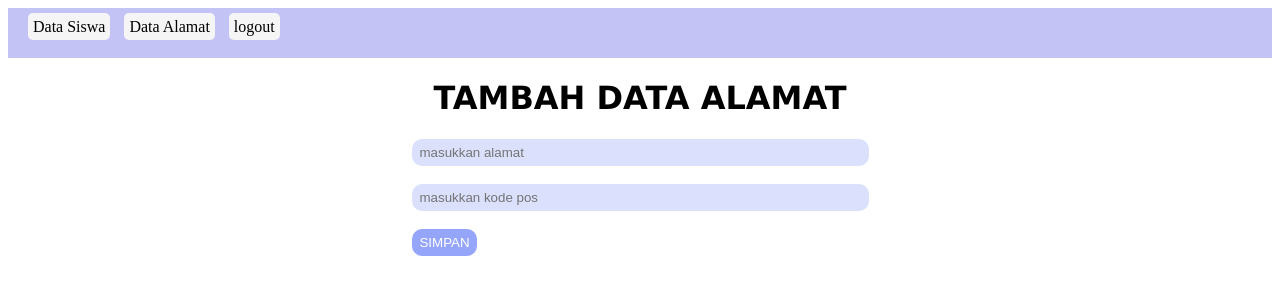
After one commit to AmeliaaZahra/amel_ci, a CodeIgniter app: a page that uses application/views/tambah_alamat.php in a window 1280 px wide. The commit adds this page. Shown: the top 300 px of the page. Run offline with CodeIgniter, Linux system fonts and the light colour scheme; the visitor is signed in with stand-in values (Sample User, id 1).

Commit message:
menambah data alamat

```diff
--- a/application/controllers/admin.php
+++ b/application/controllers/admin.php
@@ -27,7 +27,7 @@ class admin extends CI_Controller {
 
 		$this->load->model('siswa_model');
 		$data['edit'] = $this->siswa_model->getsiswaByNIS($NIS);
-		$data['alamat'] = ['pekalongan', 'batang', 'tegal', 'pemalang'];
+		$data['alamat'] = [1, 2, 3, 4];
 
 		$this->load->view('template/header');
 		$this->load->view('edit_siswa', $data);
@@ -38,7 +38,7 @@ class admin extends CI_Controller {
 		$data =
 		[
 			"Nama" => $this->input->post('nama', true),
-			"Alamat" => $this->input->post('alamat', true),
+			"id_alamat" => $this->input->post('alamat', true),
 			"No_telp" => $this->input->post('no_telp', true)
 		];
 		$this->db->where('NIS', $this->input->post('NIS'));
--- /dev/null
+++ b/application/controllers/alamat.php
@@ -0,0 +1,44 @@
+<?php
+defined('BASEPATH') OR exit('No direct script access allowed');
+
+class alamat extends CI_Controller {
+
+	public function __construct()
+	{
+		parent::__construct();
+		is_logged_in();
+	}
+
+	public function index()
+	{
+		$this->load->model('alamat_model');
+		$data['alamat'] = $this->alamat_model->getAlamat();
+
+		$this->load->view('template/header');
+		$this->load->view('template/menu');
+		$this->load->view('alamat' , $data);
+		$this->load->view('template/footer');
+	}
+
+    public function hapus($id){
+        $this->db->delete('alamat', ['id' => $id]);
+        redirect('alamat');
+ }
+
+    public function tambah_utalamat()
+	{
+		$this->load->view('template/header');
+		$this->load->view('template/menu');
+		$this->load->view('tambah_alamat');
+		$this->load->view('template/footer');
+	}
+
+    public function simpan()
+ {
+	   $this->load->model('alamat_model');
+
+	   $data['alamat'] = $this->alamat_model->tambahAlamat();
+
+	   redirect('alamat');
+ }
+}
--- a/application/controllers/login.php
+++ b/application/controllers/login.php
@@ -17,7 +17,7 @@ class login extends CI_Controller {
 		$user = $this->db->get_where('user', ['username' => $username])->row_array();
 
 		if ($user) {
-			if ($password == $user['password']) {
+			if (password_verify($password, $user['password'])) {
 				$data = [
 					'username' => $user ['username']
 				];
--- a/application/controllers/tambah_siswa.php
+++ b/application/controllers/tambah_siswa.php
@@ -5,8 +5,9 @@ class tambah_siswa extends CI_Controller {
 
 	public function index()
 	{
+		$data['alamat'] = $this->db->get('alamat')->result_array();
 		$this->load->view('template/header');
-		$this->load->view('tambah_siswa');
+		$this->load->view('tambah_siswa', $data);
 		$this->load->view('template/footer');
 	}
 
--- a/application/models/user_model.php
+++ b/application/models/user_model.php
@@ -10,7 +10,7 @@ public function simpan_user()
 			$data =
 			[
 					"username" => $this->input->post('username' , true),
-					"password" => $this->input->post('password' , true),
+					"password" => password_hash($this->input->post('password'), PASSWORD_DEFAULT),
 					"nama" => $this->input->post('nama' , true)
 			];
 
--- a/application/views/admin.php
+++ b/application/views/admin.php
@@ -22,7 +22,7 @@
             <tr>
                 <td><?= $ssw['NIS'] ?></td>
                 <td><?= $ssw['Nama'] ?></td>
-                <td><?= $ssw['Alamat'] ?></td>
+                <td><?= $ssw['alamat'] ?></td>
                 <td><?= $ssw['No_telp'] ?></td>
                 <td><a href="<?= base_url(); ?>admin/edit/<?= $ssw['NIS']?>">Edit</a></td>
                 <td><a onclick="return confirm ('yakiennn niehh mw hapuss??')" href="<?= base_url(); ?>admin/hapus/<?= $ssw['NIS']?>">hapus</a></td>
--- a/application/views/daftar.php
+++ b/application/views/daftar.php
@@ -1,5 +1,5 @@
 <h1>tambah user</h1>
-
+<div class="tambah">
 <form action="<?= base_url() ?>daftar/simpan" method="POST">
     <input type="text" name="username" placeholder="masukkan username">
     <br><br>
@@ -11,3 +11,4 @@
     <input type="submit" value="simpan">
 
 </form>
+</div>
--- a/application/views/edit_siswa.php
+++ b/application/views/edit_siswa.php
@@ -15,7 +15,7 @@
         <option value="">pilih alamat</option>
 
         <?php foreach( $alamat as $al ) : ?>
-            <?php if ( $al == $edit['alamat'] ) : ?>
+            <?php if ( $al == $edit['id_alamat'] ) : ?>
                 <option value="<?= $al; ?>" selected><?= $al; ?></option>
                 <?php else : ?>
                     <option value="<?= $al; ?>"><?= $al; ?></option>
--- /dev/null
+++ b/application/views/tambah_alamat.php
@@ -0,0 +1,21 @@
+<!DOCTYPE html>
+<html lang="en">
+<head>
+    <meta charset="UTF-8">
+    <meta name="viewport" content="width=device-width, initial-scale=1.0">
+    <title>Document</title>
+</head>
+<body>
+    <h1>TAMBAH DATA ALAMAT</h1>
+
+    <div class="tambah">
+    <form action="<?= base_url() ?>alamat/simpan" method="POST">
+    <input placeholder="masukkan alamat" type="text" name="alamat">
+    <br><br>
+
+    <input placeholder="masukkan kode pos" type="text" name="kode_pos">
+    <br><br>
+    <input type="submit" value="SIMPAN">
+</div>
+</body>
+</html>
--- a/application/views/template/menu.php
+++ b/application/views/template/menu.php
@@ -1,4 +1,5 @@
 <div class="menu">
-    <a href="<?=base_url(); ?>admin">Data siswa</a>
+    <a href="<?=base_url(); ?>admin">Data Siswa</a>
+    <a href="<?=base_url(); ?>alamat">Data Alamat</a>
     <a href="<?=base_url(); ?>login/logout">logout</a>
 </div>
--- a/assets/login.css
+++ b/assets/login.css
@@ -1,3 +1,45 @@
-*{
-    font-family: sans-serif;
+.login input[type=text]{
+    width: 35%;
+    color: black;
+    padding: 6px 7px;
+    border-radius: 10px;
+    margin-left: 32%;
+    border: none;
+    background-color: cornflowerblue;
+    cursor: pointer;
 }
+
+.login input[type=password]{
+    width: 35%;
+    color: black;
+    padding: 6px 7px;
+    border-radius: 10px;
+    margin-left: 32%;
+    border: none;
+    background-color: cornflowerblue;
+    cursor: pointer;
+}
+
+.login input[type=submit]{
+    width: 30%;
+    color: black;
+    padding: 6px 6px;
+    border-radius: 10px;
+    margin-left: 35%;
+    border: none;
+    background-color: cornflowerblue;
+    cursor: pointer;
+}
+
+.daftar {
+    padding: 6px 7px;
+    margin-left: 43%;
+}
+
+.tdftr{
+    padding: 4px 5px;
+    margin-left: 3px;
+    font-size: 15px;
+    color: crimson;
+    text-decoration: none;
+}
--- a/assets/tambah.css
+++ b/assets/tambah.css
@@ -5,6 +5,17 @@ h1{
 }
 
 .tambah input[type=text]{
+    width: 35%;
+    color: white;
+    padding: 6px 7px;
+    border-radius: 10px;
+    margin-left: 32%;
+    border: none;
+    background-color: rgb(219, 224, 252);
+    cursor: pointer;
+}
+
+.tambah input[type=password]{
     width: 35%;
     color: white;
     padding: 6px 7px;
```
Also changed, not shown: application/models/alamat_model.php (added, +23 -0 lines), application/models/siswa_model.php (+6 -2 lines), application/views/alamat.php (added, +31 -0 lines), application/views/login.php (+5 -13 lines), application/views/tambah_siswa.php (+3 -4 lines).
